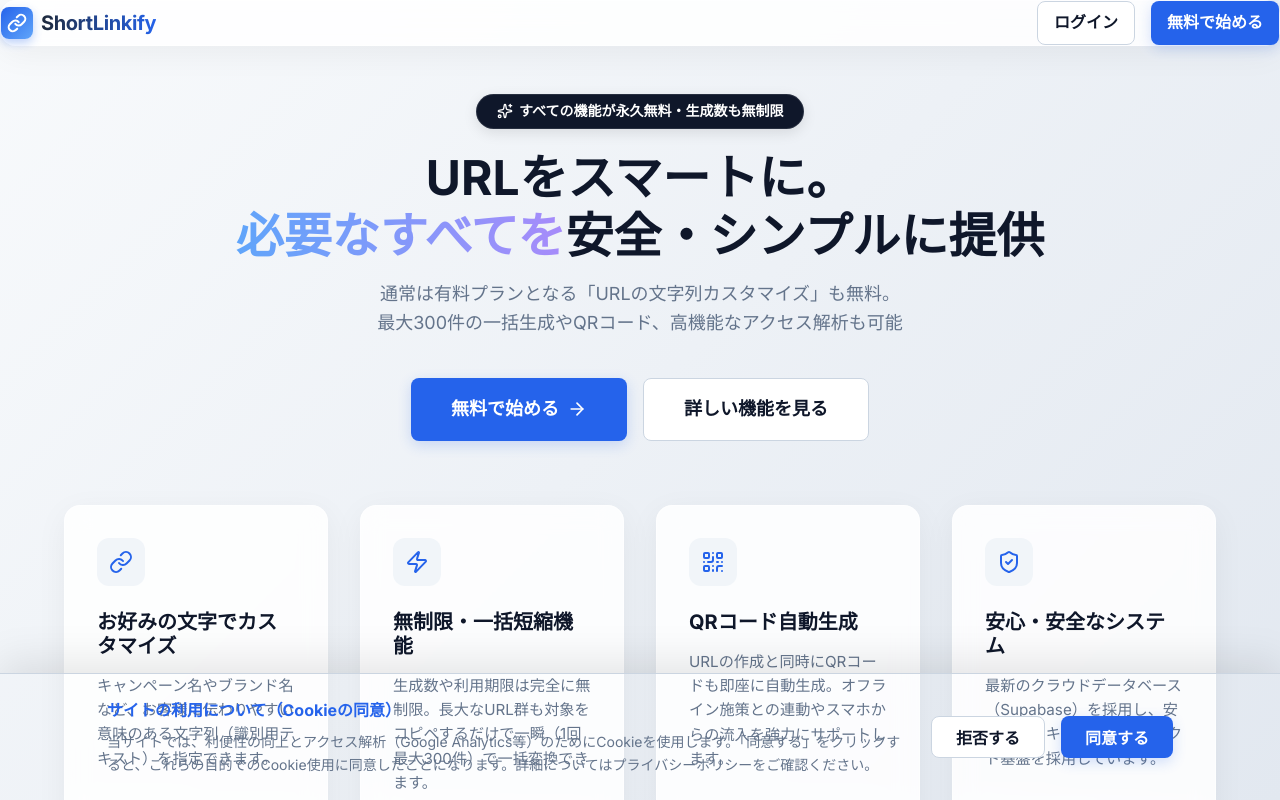
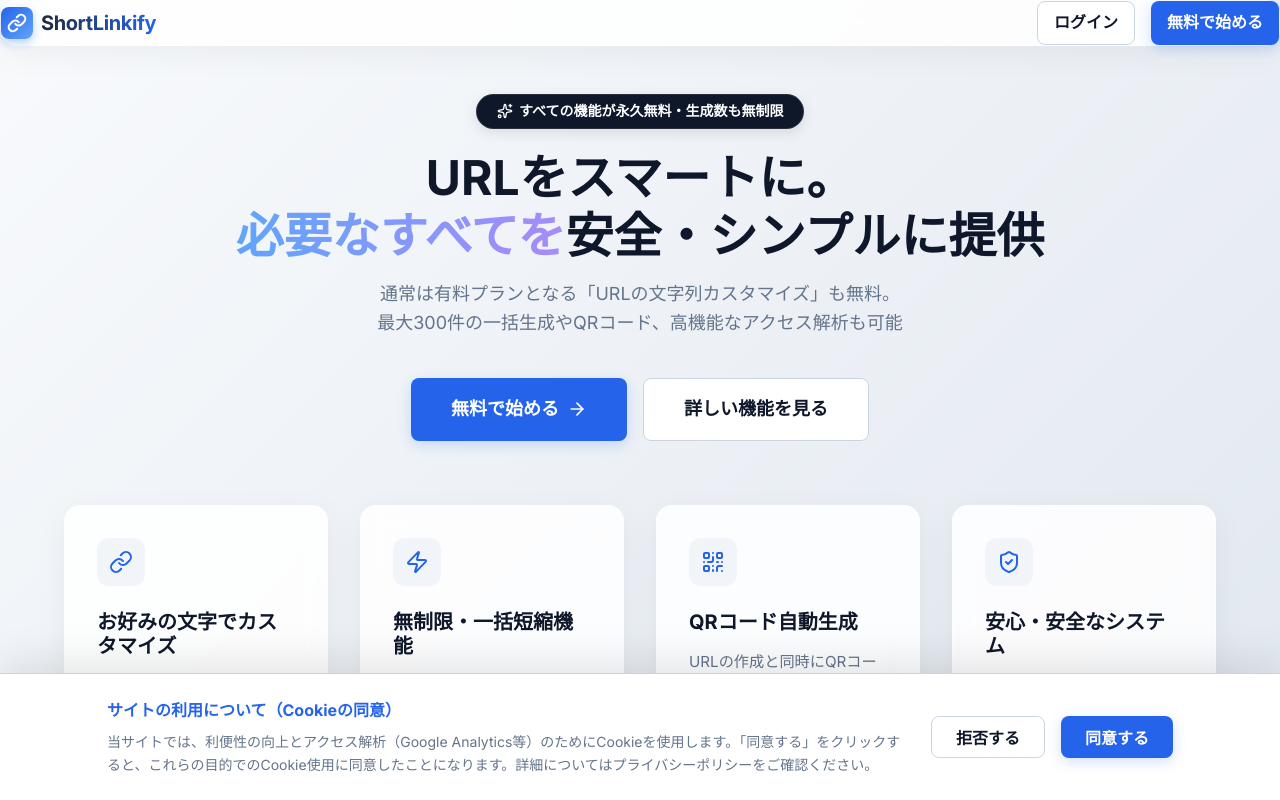
Before and after one commit to atsu449-cyber/shortlinkify, a Next.js app: page / in a window 1280 px wide. Shown: the top 800 px of the page. Built offline with nearby package versions, Linux system fonts and the light colour scheme; no server answers.

Commit message:
style: make cookie banner background opaque

```diff
--- a/src/components/CookieBanner.tsx
+++ b/src/components/CookieBanner.tsx
@@ -30,7 +30,7 @@ export default function CookieBanner() {
     <div className="animate-fade-in" style={{
       position: 'fixed',
       bottom: 0, left: 0, right: 0,
-      background: 'var(--card-bg)',
+      backgroundColor: '#ffffff',
       padding: '1.5rem',
       borderTop: '1px solid var(--border-color)',
       zIndex: 9999,
```
